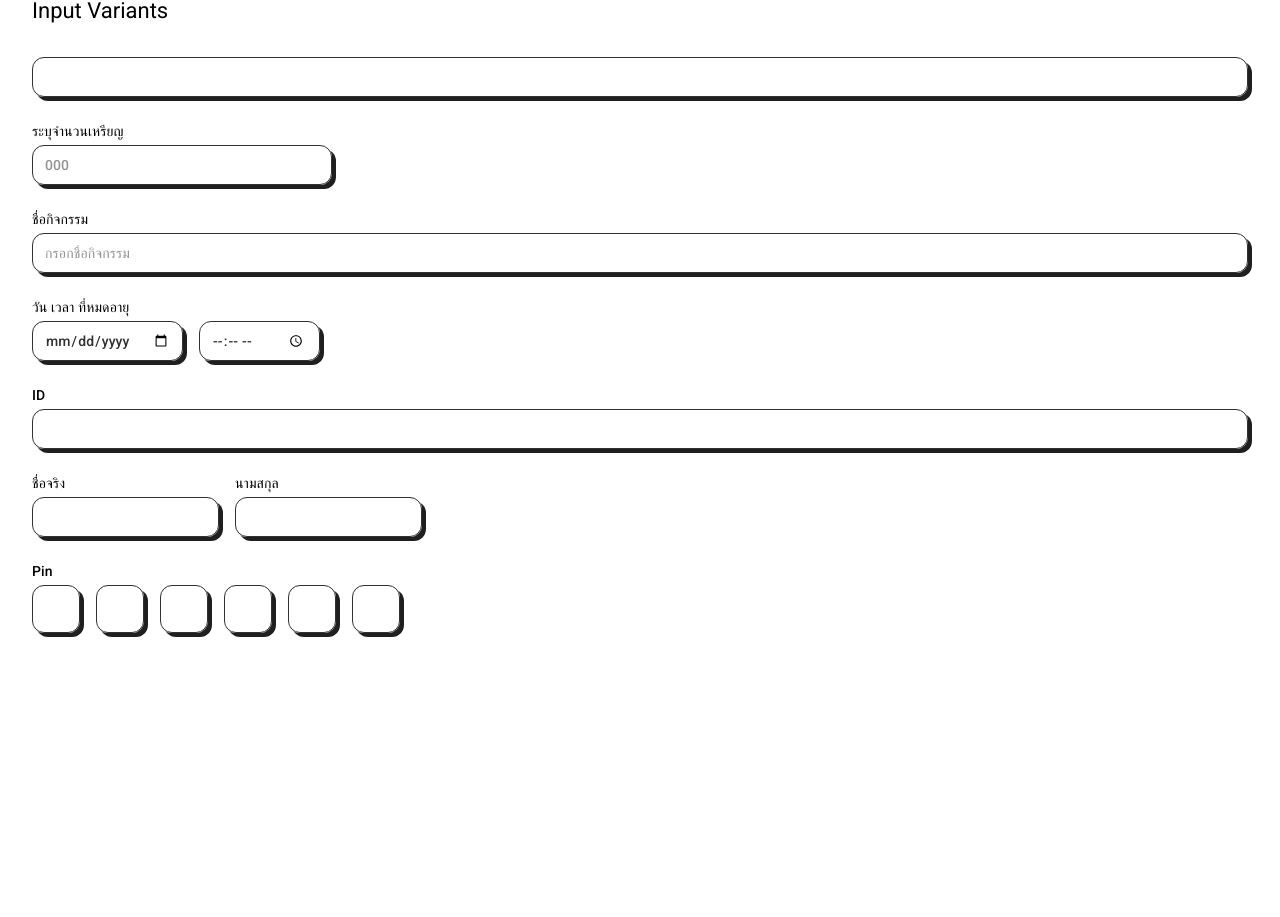
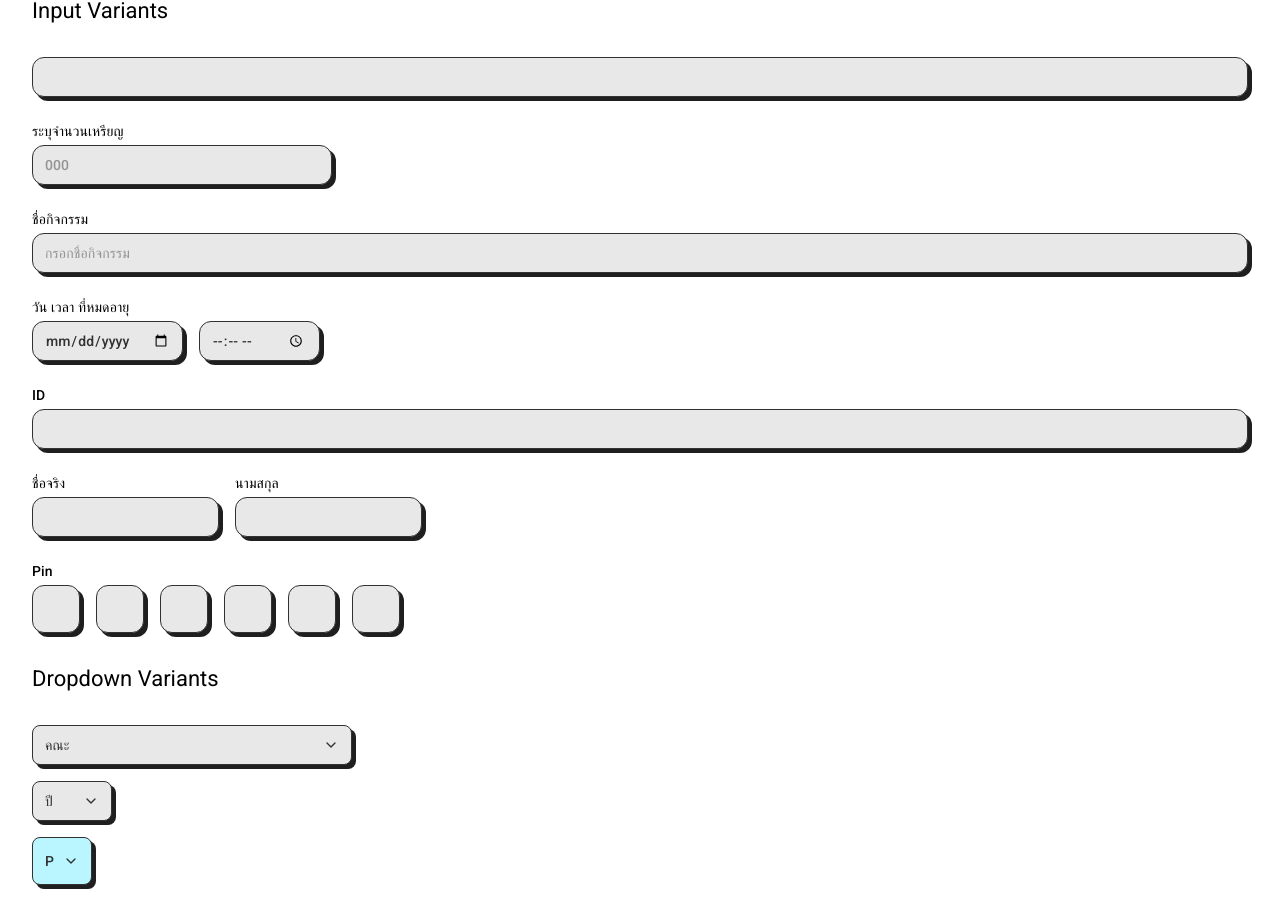
Before and after one commit to isd-sgcu/cucm25-frontend, a React (Vite) app: page / in a window 1280 px wide. Shown: the part 2291-3208 px from the top of the page. Before the commit the page ends 2956 px from the top, so only its background shows below. Built offline with nearby package versions, Linux system fonts and the light colour scheme.

Commit message:
chore: dropdown

```diff
--- a/package.json
+++ b/package.json
@@ -14,6 +14,7 @@
     "@emotion/styled": "^11.14.1",
     "@mui/icons-material": "^7.3.4",
     "@mui/material": "^7.3.4",
+    "@radix-ui/react-dropdown-menu": "^2.1.16",
     "@radix-ui/react-slot": "^1.2.3",
     "@tailwindcss/vite": "^4.1.15",
     "class-variance-authority": "^0.7.1",
--- a/src/components/ElementTest.tsx
+++ b/src/components/ElementTest.tsx
@@ -1,8 +1,20 @@
 import { ArrowForward, CardGiftcard } from "@mui/icons-material";
 import { Button } from "./ui/button";
 import { Input } from "./ui/input";
+import {
+  DropdownMenu,
+  DropdownMenuTrigger,
+  DropdownMenuContent,
+  DropdownMenuGroup,
+  DropdownMenuItem,
+} from "./ui/dropdown-menu";
+import { useState } from "react";
 
 function ElementTest() {
+  const [faculty, setFaculty] = useState("");
+  const [year, setYear] = useState("");
+  const [pn, setPn] = useState("P");
+
   return (
     <div className="flex flex-col gap-8">
       {/* Button Variant */}
@@ -170,7 +182,63 @@ function ElementTest() {
         </div>
       </div>
 
-      {/* Label Variant */}
+      {/* Dropdown */}
+      <div className="flex flex-col gap-8">
+        <h1 className="title-large">Dropdown Variants</h1>
+        <div className="flex flex-col gap-4">
+          {/* Faculty Dropdown */}
+          <DropdownMenu size="lg">
+            <DropdownMenuTrigger>{faculty || "คณะ"}</DropdownMenuTrigger>
+            <DropdownMenuContent>
+              <DropdownMenuGroup>
+                {[
+                  "ชอบมาก เรียนสนุก",
+                  "ก็โอเค มีบางอย่างที่ท้าทาย",
+                  "ไม่ค่อยชอบ แต่พยายามปรับตัว",
+                  "คิดว่าควรเปลี่ยนสาย",
+                ].map((item) => (
+                  <DropdownMenuItem
+                    key={item}
+                    onSelect={() => setFaculty(item)}
+                  >
+                    {item}
+                  </DropdownMenuItem>
+                ))}
+              </DropdownMenuGroup>
+            </DropdownMenuContent>
+          </DropdownMenu>
+
+          {/* Year Dropdown */}
+          <DropdownMenu size="md" color="light-blue">
+            <DropdownMenuTrigger>{year || "ปี"}</DropdownMenuTrigger>
+            <DropdownMenuContent>
+              <DropdownMenuGroup>
+                {["4", "5", "6"].map((item) => (
+                  <DropdownMenuItem key={item} onSelect={() => setYear(item)}>
+                    {item}
+                  </DropdownMenuItem>
+                ))}
+              </DropdownMenuGroup>
+            </DropdownMenuContent>
+          </DropdownMenu>
+
+          {/* P/N Dropdown */}
+          <DropdownMenu size="sm" color="light-blue">
+            <DropdownMenuTrigger className="bg-light-blue">
+              {pn}
+            </DropdownMenuTrigger>
+            <DropdownMenuContent>
+              <DropdownMenuGroup>
+                {["P", "N"].map((item) => (
+                  <DropdownMenuItem key={item} onSelect={() => setPn(item)}>
+                    {item}
+                  </DropdownMenuItem>
+                ))}
+              </DropdownMenuGroup>
+            </DropdownMenuContent>
+          </DropdownMenu>
+        </div>
+      </div>
     </div>
   );
 }
--- /dev/null
+++ b/src/components/ui/dropdown-menu.tsx
@@ -0,0 +1,244 @@
+import * as React from "react";
+import * as DropdownMenuPrimitive from "@radix-ui/react-dropdown-menu";
+import { cva, type VariantProps } from "class-variance-authority";
+import { ChevronDown, ChevronUp } from "lucide-react";
+import { cn } from "@/lib/utils";
+
+type DropdownSize = "default" | "sm" | "md" | "lg";
+type DropdownColor =
+  | "purple"
+  | "pink"
+  | "light-pink"
+  | "vivid-pink"
+  | "light-blue"
+  | "yellow"
+  | "white"
+  | "grey"
+  | "black"
+  | "red"
+  | "green";
+
+const DropdownMenuContext = React.createContext<{
+  open: boolean;
+  setOpen: (open: boolean) => void;
+  size?: DropdownSize;
+  color?: DropdownColor;
+}>({
+  open: false,
+  setOpen: () => {},
+});
+
+interface DropdownMenuProps
+  extends React.ComponentProps<typeof DropdownMenuPrimitive.Root> {
+  size?: DropdownSize;
+  color?: DropdownColor;
+}
+
+function DropdownMenu({ children, size, color, ...props }: DropdownMenuProps) {
+  const [open, setOpen] = React.useState(false);
+
+  return (
+    <DropdownMenuContext.Provider value={{ open, setOpen, size, color }}>
+      <DropdownMenuPrimitive.Root
+        data-slot="dropdown-menu"
+        open={open}
+        onOpenChange={setOpen}
+        {...props}
+      >
+        {children}
+      </DropdownMenuPrimitive.Root>
+    </DropdownMenuContext.Provider>
+  );
+}
+
+const dropdownTriggerVariants = cva(
+  "rounded-lg border bg-transparent bg-grey w-full px-3 py-1 outline-none text-black shadow-make-cartoonish " +
+    "disabled:cursor-not-allowed min-w-0 disabled:opacity-50 title-small cursor-pointer " +
+    "flex items-center justify-between gap-2",
+  {
+    variants: {
+      dropdownSize: {
+        default: "w-full h-10",
+        sm: "w-[60px] h-12",
+        md: "w-[80px] h-10",
+        lg: "w-[320px] h-10",
+      },
+    },
+    defaultVariants: {
+      dropdownSize: "default",
+    },
+  }
+);
+
+interface DropdownMenuTriggerProps
+  extends React.ComponentProps<typeof DropdownMenuPrimitive.Trigger> {
+  dropdownSize?: DropdownSize;
+}
+
+function DropdownMenuTrigger({
+  className,
+  children,
+  dropdownSize,
+  ...props
+}: DropdownMenuTriggerProps) {
+  const { open, size } = React.useContext(DropdownMenuContext);
+  const finalSize = dropdownSize || size;
+
+  return (
+    <DropdownMenuPrimitive.Trigger
+      data-slot="dropdown-menu-trigger"
+      className={cn(
+        dropdownTriggerVariants({ dropdownSize: finalSize }),
+        className
+      )}
+      {...props}
+    >
+      {children}
+      {open ? (
+        <ChevronUp className="h-4 w-4 shrink-0" />
+      ) : (
+        <ChevronDown className="h-4 w-4 shrink-0" />
+      )}
+    </DropdownMenuPrimitive.Trigger>
+  );
+}
+
+const dropdownContentVariants = cva(
+  "bg-white border shadow-make-cartoonish min-w-0 " +
+    "data-[state=open]:animate-in data-[state=closed]:animate-out " +
+    "data-[state=closed]:fade-out-0 data-[state=open]:fade-in-0 " +
+    "data-[state=closed]:zoom-out-95 data-[state=open]:zoom-in-95 " +
+    "data-[side=bottom]:slide-in-from-bottom-2 " +
+    "data-[side=left]:slide-in-from-left-2 " +
+    "data-[side=right]:slide-in-from-right-2 " +
+    "data-[side=top]:slide-in-from-top-2 " +
+    "z-50 overflow-x-hidden overflow-y-auto rounded-lg border p-2",
+  {
+    variants: {
+      dropdownSize: {
+        default: "w-full",
+        sm: "w-[160px]",
+        md: "w-[160px]",
+        lg: "w-[320px]",
+      },
+    },
+    defaultVariants: {
+      dropdownSize: "default",
+    },
+  }
+);
+
+interface DropdownMenuContentProps
+  extends React.ComponentProps<typeof DropdownMenuPrimitive.Content> {
+  dropdownSize?: DropdownSize;
+}
+
+function DropdownMenuContent({
+  className,
+  side = "top",
+  align = "start",
+  sideOffset = 4,
+  dropdownSize,
+  ...props
+}: DropdownMenuContentProps) {
+  const { size } = React.useContext(DropdownMenuContext);
+  const finalSize = dropdownSize || size;
+
+  return (
+    <DropdownMenuPrimitive.Portal>
+      <DropdownMenuPrimitive.Content
+        data-slot="dropdown-menu-content"
+        side={side}
+        align={align}
+        sideOffset={sideOffset}
+        className={cn(
+          dropdownContentVariants({ dropdownSize: finalSize }),
+          className
+        )}
+        {...props}
+      />
+    </DropdownMenuPrimitive.Portal>
+  );
+}
+
+const dropdownItemVariants = cva(
+  "relative flex cursor-pointer min-w-0 w-full select-none data-[highlighted]:shadow-make-cartoonish items-center gap-2 rounded-full px-3 py-1 body-large outline-hidden transition-colors data-disabled:pointer-events-none",
+  {
+    variants: {
+      color: {
+        purple:
+          "text-black data-[highlighted]:bg-purple data-[highlighted]:text-white",
+        pink: "text-black data-[highlighted]:bg-pink data-[highlighted]:text-black",
+        "light-pink":
+          "text-black data-[highlighted]:bg-light-pink data-[highlighted]:text-black",
+        "vivid-pink":
+          "text-black data-[highlighted]:bg-vivid-pink data-[highlighted]:text-white",
+        "light-blue":
+          "text-black data-[highlighted]:bg-light-blue data-[highlighted]:text-black",
+        yellow:
+          "text-black data-[highlighted]:bg-yellow data-[highlighted]:text-black",
+        white:
+          "text-black data-[highlighted]:bg-grey data-[highlighted]:text-black",
+        grey: "text-black data-[highlighted]:bg-deep-grey data-[highlighted]:text-black",
+        black:
+          "text-black data-[highlighted]:bg-black data-[highlighted]:text-white",
+        red: "text-black data-[highlighted]:bg-red data-[highlighted]:text-white",
+        green:
+          "text-black data-[highlighted]:bg-green data-[highlighted]:text-white",
+      },
+      dropdownSize: {
+        default: "h-14",
+        sm: "h-14",
+        md: "h-14",
+        lg: "h-14",
+      },
+    },
+    defaultVariants: {
+      color: "purple",
+      dropdownSize: "default",
+    },
+  }
+);
+
+type DropdownMenuItemProps = React.ComponentProps<
+  typeof DropdownMenuPrimitive.Item
+> &
+  VariantProps<typeof dropdownItemVariants>;
+
+function DropdownMenuItem({
+  className,
+  color,
+  dropdownSize,
+  ...props
+}: DropdownMenuItemProps) {
+  const context = React.useContext(DropdownMenuContext);
+  const finalColor = color || context.color || "purple";
+  const finalSize = dropdownSize || context.size;
+
+  return (
+    <DropdownMenuPrimitive.Item
+      data-slot="dropdown-menu-item"
+      className={cn(
+        dropdownItemVariants({ color: finalColor, dropdownSize: finalSize }),
+        className
+      )}
+      {...props}
+    />
+  );
+}
+
+function DropdownMenuGroup({
+  ...props
+}: React.ComponentProps<typeof DropdownMenuPrimitive.Group>) {
+  return (
+    <DropdownMenuPrimitive.Group data-slot="dropdown-menu-group" {...props} />
+  );
+}
+
+export {
+  DropdownMenu,
+  DropdownMenuTrigger,
+  DropdownMenuContent,
+  DropdownMenuGroup,
+  DropdownMenuItem,
+};
--- a/src/components/ui/input.tsx
+++ b/src/components/ui/input.tsx
@@ -3,7 +3,7 @@ import { cva, type VariantProps } from "class-variance-authority";
 import { cn } from "@/lib/utils";
 
 const inputVariants = cva(
-  "min-w-0 max-w-full rounded-xl border bg-transparent px-3 py-1 outline-none text-black shadow-make-cartoonish disabled:cursor-not-allowed disabled:opacity-50 title-small placeholder:text-deep-deep-grey",
+  "min-w-0 max-w-full rounded-xl bg-grey border px-3 py-1 outline-none text-black shadow-make-cartoonish disabled:cursor-not-allowed disabled:opacity-50 title-small placeholder:text-deep-deep-grey",
   {
     variants: {
       inputSize: {
```
Also changed, not shown: 1 other file (tests, documents, lock files or other folders).
